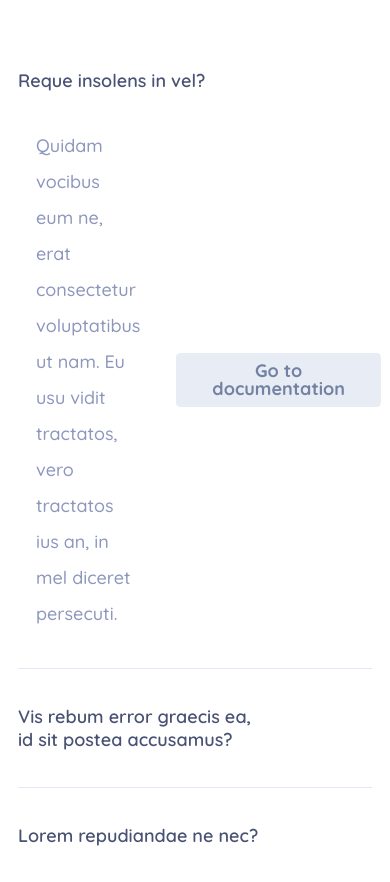
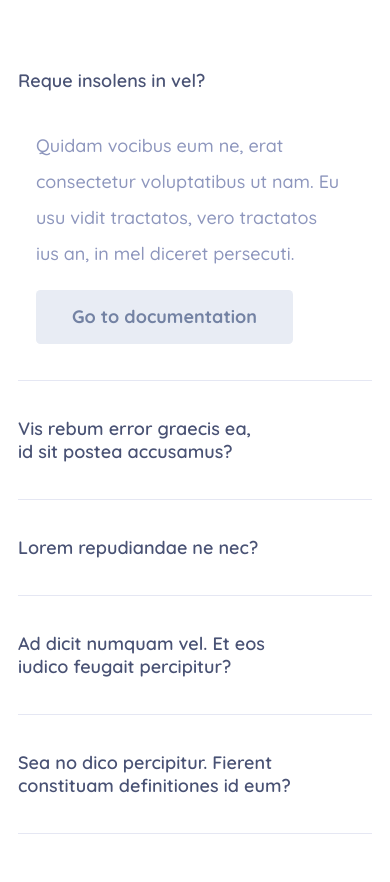
Before and after one commit to ArtemKutsan/react-project-productivity, a React (Vite) app: page / in a window 390 px wide. Shown: the part 4294-5176 px from the top of the page. Built offline with nearby package versions, Linux system fonts and the light colour scheme.

Commit message:
fix: Исправлена разметка на мобильных экранах

```diff
--- a/src/components/sections/CustomerHelp/CustomerHelp.module.css
+++ b/src/components/sections/CustomerHelp/CustomerHelp.module.css
@@ -41,10 +41,20 @@
   padding: 1rem;
   color: #8d96bd;
   display: flex;
-  gap: 2rem;
+  gap: 1rem;
   /* align-items: center; */
 }
 
 .docButton {
   align-self: center;
 }
+
+@media (max-width: 719px) {
+  .answer {
+    flex-direction: column;
+  }
+
+  .docButton {
+    align-self: self-start;
+  }
+}
```
